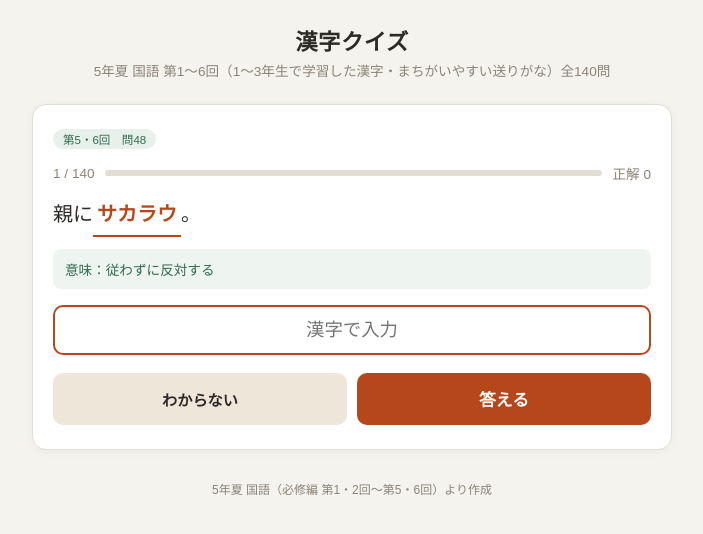
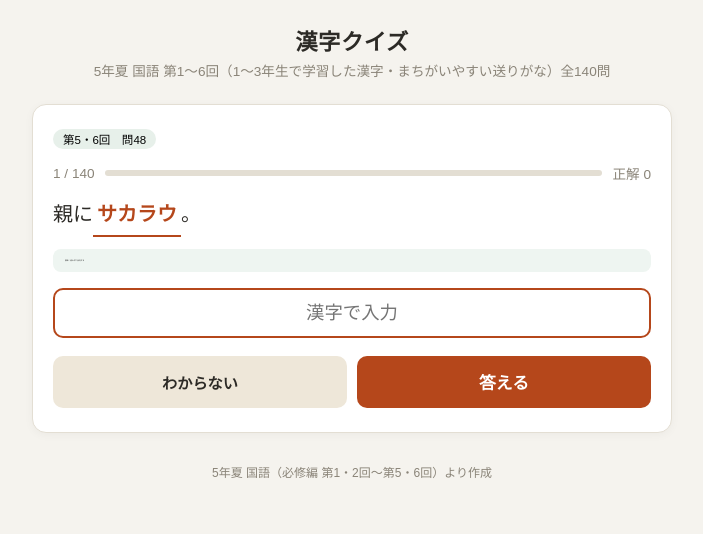
Before and after one commit to aya78655/kanji001, a plain HTML site: page index.html in a window 1280 px wide. Both pictures are taken after a click on the button "クイズを始める". Shown: the whole page, without its empty margins (288-991 px from the left). Drawn offline with Linux system fonts and the light colour scheme.

Commit message:
Change accent2 color and update hint-box font size

```diff
--- a/index.html
+++ b/index.html
@@ -10,7 +10,7 @@
     --card:#ffffff;
     --ink:#2c2a26;
     --accent:#b5471b;
-    --accent2:#2f6b4f;
+    --accent2:#000000;
     --muted:#8a8478;
     --border:#e3ded3;
     --wrong:#c0392b;
@@ -180,7 +180,7 @@
   }
   .hint-box{
     display:block;
-    font-size:.85rem;
+    font-size:.110rem;
     color:var(--accent2);
     background:#eef5f1;
     border-radius:8px;
```
